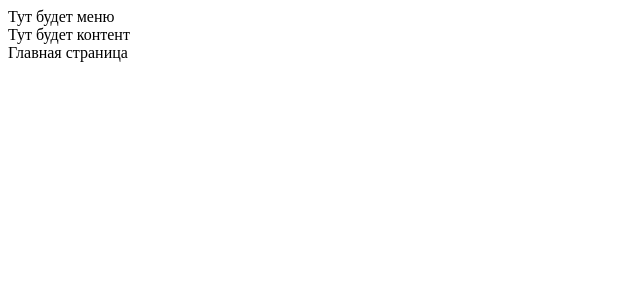
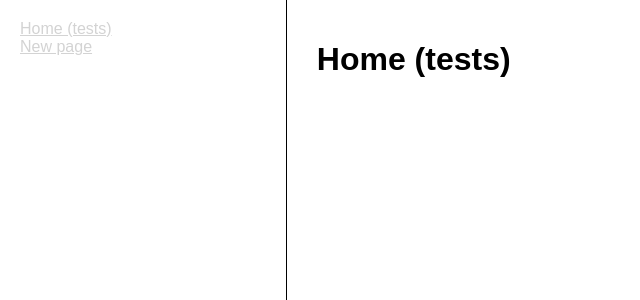
Before and after one commit to it-sha/nuxt-apollo, a Nuxt app: page / in a window 1280 px wide. Shown: the top 300 px of the page, without its empty margins (0-640 px from the left). Built offline with nearby package versions, Linux system fonts and the light colour scheme.

Commit message:
ИСХОДНЫЙ КОММИТ-ЗАГОТОВКА

```diff
--- /dev/null
+++ b/components/NavBar.vue
@@ -0,0 +1,28 @@
+<template>
+  <div class="menu">
+    <nuxt-link to="/"> Home (tests) </nuxt-link>
+    <nuxt-link to="/test"> New page </nuxt-link>
+  </div>
+</template>
+
+<script>
+export default {}
+</script>
+
+<style lang="scss" scoped>
+.menu {
+  width: 20%;
+  border-right: 1px solid #000;
+  padding: 20px;
+  padding-right: 30px;
+
+  a {
+    display: block;
+    color: lightgrey;
+
+    &:hover {
+      color: black;
+    }
+  }
+}
+</style>
--- a/layouts/default.vue
+++ b/layouts/default.vue
@@ -1,13 +1,39 @@
 <template>
-  <div>
-    <div>Тут будет меню</div>
-    <div>
-      Тут будет контент
+  <div class="container">
+    <NavBar />
+
+    <div class="content">
       <nuxt />
     </div>
   </div>
 </template>
 
-<style>
+<script>
+import NavBar from '~/components/NavBar.vue'
 
+export default {
+  components: {
+    NavBar
+  }
+}
+</script>
+
+<style lang="scss">
+body {
+  font-family: Arial, Helvetica, sans-serif;
+  padding: 0;
+  margin: 0;
+}
+
+.container {
+  margin: 0 auto;
+  display: flex;
+  min-height: 90vh;
+}
+
+.content {
+  width: 80%;
+  padding: 20px;
+  padding-left: 30px;
+}
 </style>
--- a/pages/index.vue
+++ b/pages/index.vue
@@ -1,21 +1,21 @@
 <template>
   <div class="container">
     <div>
-      Главная страница
+      <h1>Home (tests)</h1>
     </div>
   </div>
 </template>
 
 <script>
-// import Logo from '~/components/Logo.vue'
+// ссылки меню - в NavBar.vue
+
+// import MyComponent from '~/components/MyComponent.vue'
 
 export default {
   components: {
-    // Logo
+    // MyComponent
   }
 }
 </script>
 
-<style>
-
-</style>
+<style lang="scss" scoped></style>
```
Also changed, not shown: components/Logo.vue (deleted, +0 -40 lines), package.json (+8 -6 lines), 1 other file (tests, documents, lock files or other folders).
